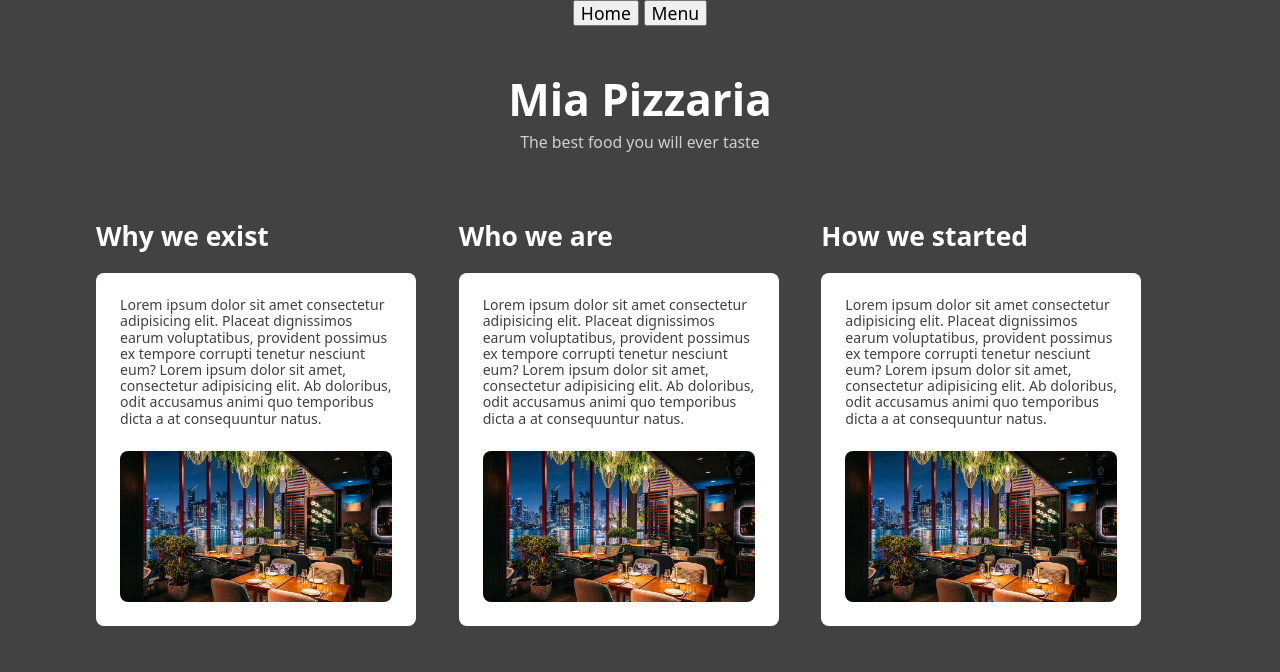
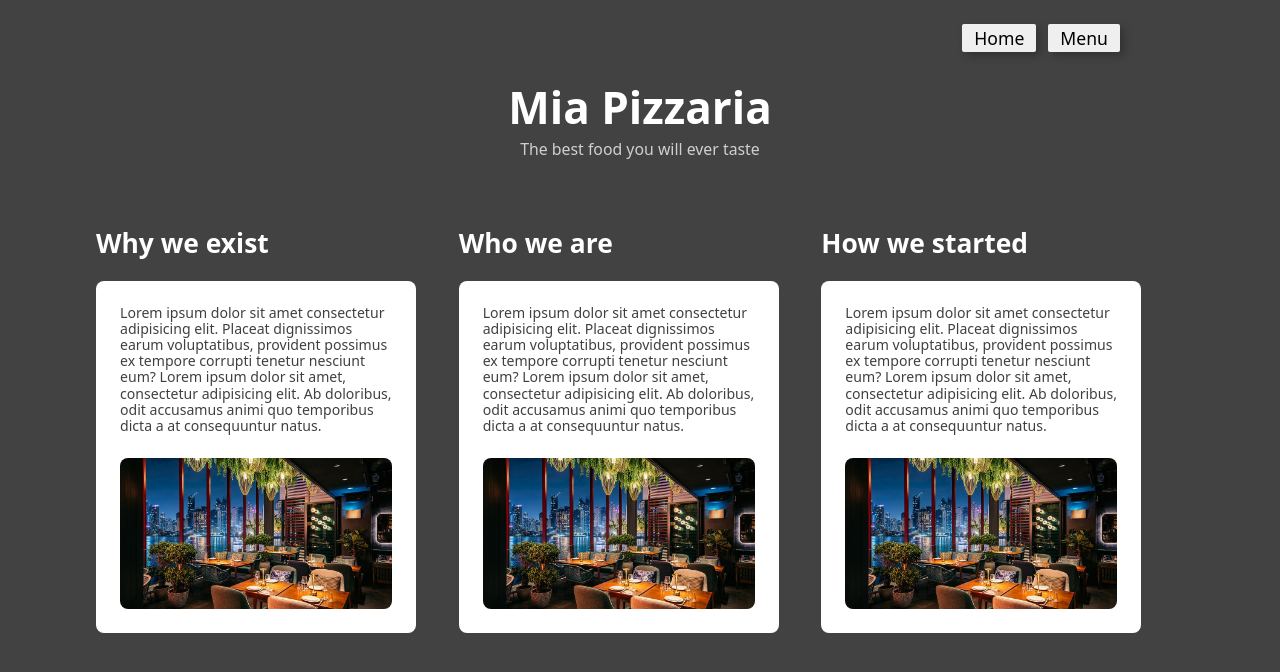
Before and after one commit to David-Shayne/restaurant-homepage, a website built with webpack: page src/index.html in a window 1280 px wide. Built offline with nearby package versions, Linux system fonts and the light colour scheme.

Commit message:
Finalize stylings

```diff
--- a/src/css/base.css
+++ b/src/css/base.css
@@ -30,3 +30,49 @@ body {
 	flex-direction: column;
 	align-items: center;
 }
+
+header {
+	width: 75vw;
+	display: flex;
+	justify-content: flex-end;
+	margin-top: var(--section-padding);
+
+	nav {
+		display: flex;
+		gap: 12px;
+	}
+
+	button {
+		border: none;
+		border-radius: 2px;
+		padding: 4px 12px;
+		box-shadow: var(--box-shadow);
+
+		&:hover {
+			background-color: rgba(255, 255, 255, 0.555);
+			cursor: pointer;
+		}
+	}
+}
+
+#content {
+	width: 85vw;
+	margin: 0 auto;
+}
+
+#heading {
+	text-align: center;
+	color: white;
+	margin: 0 auto 48px;
+
+	h1 {
+		margin-bottom: 8px;
+		font-size: 2.5rem;
+	}
+
+	p {
+		margin-top: 0px;
+		font-size: 0.9rem;
+		opacity: 75%;
+	}
+}
--- a/src/css/homepage.css
+++ b/src/css/homepage.css
@@ -1,26 +1,4 @@
 /* HOMEPAGE STYLING */
-#content {
-	width: 85vw;
-	margin: 0 auto;
-}
-
-#heading {
-	text-align: center;
-	color: white;
-	margin: 48px auto;
-
-	h1 {
-		margin-bottom: 8px;
-		font-size: 2.5rem;
-	}
-
-	p {
-		margin-top: 0px;
-		font-size: 0.9rem;
-		opacity: 75%;
-	}
-}
-
 #main-content {
 	display: grid;
 	grid-template-columns: 1fr 1fr 1fr;
```
